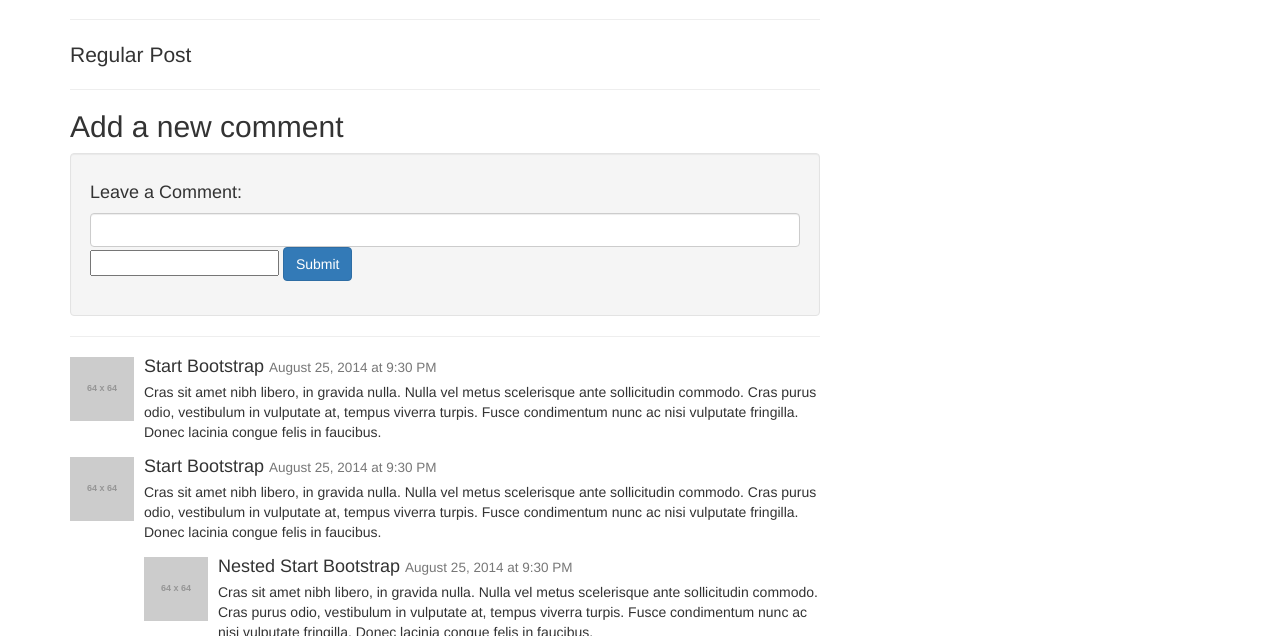
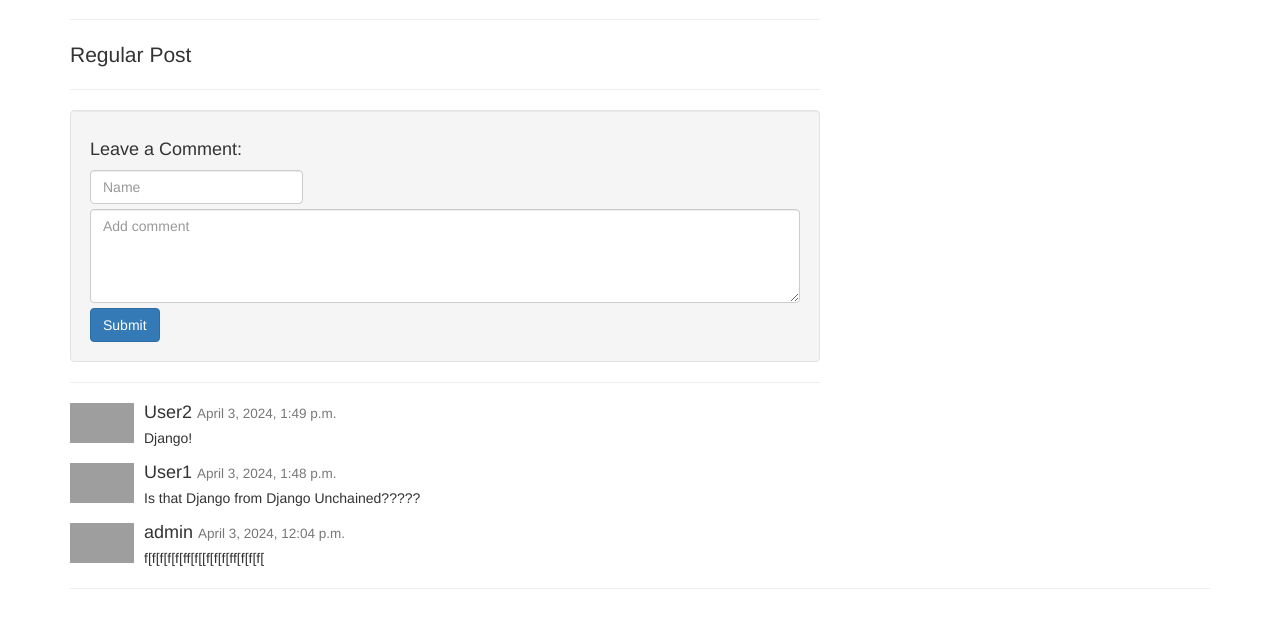
Before and after one commit to PozhydaievIlya/DjangoBlog, a Django app: page /blog/post/1 in a window 1280 px wide. Shown: the part 572-1208 px from the top of the page. Run offline with Django 5.2, Linux system fonts and the light colour scheme; data comes from the database, SQL or seed files in the repository; both versions use the stored data as it was after the commit; grey boxes labelled with a size stand in for pictures from a placeholder-image service; some libraries are stand-ins or nearby versions; grey boxes are pictures that could not be loaded.

Commit message:
Commit with comment system

```diff
--- a/website/helloweb/forms.py
+++ b/website/helloweb/forms.py
@@ -18,6 +18,9 @@ class CommentForm(forms.ModelForm):
     class Meta:
         model = Comments
         fields = ['username', 'body']
+        widgets = {
+            'body': forms.Textarea(attrs={'rows': 3}),
+        }
 
     def __init__(self, *args, **kwargs):
         super().__init__(*args, **kwargs)
--- a/website/helloweb/models.py
+++ b/website/helloweb/models.py
@@ -72,7 +72,7 @@ class Post(models.Model):
 
 
 class Comments(models.Model):
-    post = models.ForeignKey(Post,on_delete=models.CASCADE, verbose_name="Назва посту")
+    post = models.ForeignKey(Post,on_delete=models.CASCADE, verbose_name="Назва посту", related_name='comments')
     username = models.CharField(max_length=30, verbose_name="Username")
     body = models.CharField(max_length=500, verbose_name="Comment")
     date = models.DateTimeField(auto_now_add=True, verbose_name="Дата")
--- a/website/helloweb/views.py
+++ b/website/helloweb/views.py
@@ -6,7 +6,7 @@ from datetime import *
 from django.db.models import Q
 from django.utils.timezone import now
 from .forms import PostForm, UsersForm, CommentForm
-from .models import Post, Category, Tag, UsersEmail
+from .models import Post, Category, Tag, UsersEmail, Comments
 
 
 def get_categories():
@@ -60,7 +60,9 @@ def post(request, id=None):
         # Save the comment to the database
         comment.save()
         pass
-    context = {"post": post, "Uform": Uform, "comment": comment, "form": form}
+    # List of active comments for this article
+    comments = post.comments.all().order_by("-date")
+    context = {"post": post, "Uform": Uform, "comment": comment, "form": form, "comments": comments}
     context.update(get_categories())
     return render(request, 'blog/post.html', context)
 
--- a/website/templates/blog/post.html
+++ b/website/templates/blog/post.html
@@ -1,6 +1,6 @@
 {% extends "blog/base.html"%}
 {% block content%}
-
+{% load widget_tweaks %}
 
 <!-- Blog Post -->
 
@@ -32,15 +32,12 @@
 <!-- Blog Comments -->
 
 <!-- Comments Form -->
-<h2>Add a new comment</h2>
-
-
 <div class="well">
     <h4>Leave a Comment:</h4>
     <form action="{% url 'post' id=post.pk %}" method="post">
-        <div class="form-group">
-            {{ form.username }}
-            {{ form.body }}
+        <div class="form-outline">
+            {% render_field form.username placeholder='Name' class+="form-control" style="margin-bottom: 5px; width: 30%"%}
+            {% render_field form.body placeholder='Add comment' class+="form-control"  style="margin-bottom: 5px" rows="4"%}
             {% csrf_token %}
             <button type="submit" class="btn btn-primary">Submit</button>
         </div>
@@ -58,49 +55,19 @@
 <!-- Posted Comments -->
 
 <!-- Comment -->
-
+{% for c in comments %}
 <div class="media">
     <a class="pull-left" href="#">
-        <img class="media-object" src="http://placehold.it/64x64" alt="">
+        <img class="media-object" style="width:64px; margin-top: -8px;" src="https://media.istockphoto.com/id/1337144146/vector/default-avatar-profile-icon-vector.jpg?s=612x612&w=0&k=20&c=BIbFwuv7FxTWvh5S3vB6bkT0Qv8Vn8N5Ffseq84ClGI=" alt="">
     </a>
     <div class="media-body">
-        <h4 class="media-heading">Start Bootstrap
-            <small>August 25, 2014 at 9:30 PM</small>
+        <h4 class="media-heading">{{c.username}}
+            <small>{{c.date}}</small>
         </h4>
-        Cras sit amet nibh libero, in gravida nulla. Nulla vel metus scelerisque ante sollicitudin commodo. Cras purus
-        odio, vestibulum in vulputate at, tempus viverra turpis. Fusce condimentum nunc ac nisi vulputate fringilla.
-        Donec lacinia congue felis in faucibus.
+        {{c.body}}
     </div>
 </div>
+{% endfor %}
 
-<!-- Comment -->
-<div class="media">
-    <a class="pull-left" href="#">
-        <img class="media-object" src="http://placehold.it/64x64" alt="">
-    </a>
-    <div class="media-body">
-        <h4 class="media-heading">Start Bootstrap
-            <small>August 25, 2014 at 9:30 PM</small>
-        </h4>
-        Cras sit amet nibh libero, in gravida nulla. Nulla vel metus scelerisque ante sollicitudin commodo. Cras purus
-        odio, vestibulum in vulputate at, tempus viverra turpis. Fusce condimentum nunc ac nisi vulputate fringilla.
-        Donec lacinia congue felis in faucibus.
-        <!-- Nested Comment -->
-        <div class="media">
-            <a class="pull-left" href="#">
-                <img class="media-object" src="http://placehold.it/64x64" alt="">
-            </a>
-            <div class="media-body">
-                <h4 class="media-heading">Nested Start Bootstrap
-                    <small>August 25, 2014 at 9:30 PM</small>
-                </h4>
-                Cras sit amet nibh libero, in gravida nulla. Nulla vel metus scelerisque ante sollicitudin commodo. Cras
-                purus odio, vestibulum in vulputate at, tempus viverra turpis. Fusce condimentum nunc ac nisi vulputate
-                fringilla. Donec lacinia congue felis in faucibus.
-            </div>
-        </div>
-        <!-- End Nested Comment -->
-    </div>
-</div>
 
 {% endblock %}
--- a/website/website/settings.py
+++ b/website/website/settings.py
@@ -105,7 +105,7 @@ AUTH_PASSWORD_VALIDATORS = [
 
 LANGUAGE_CODE = 'en-us'
 
-TIME_ZONE = 'UTC'
+TIME_ZONE = 'Europe/Kiev'
 
 USE_I18N = True
 
```
Also changed, not shown: website/db.sqlite3.
